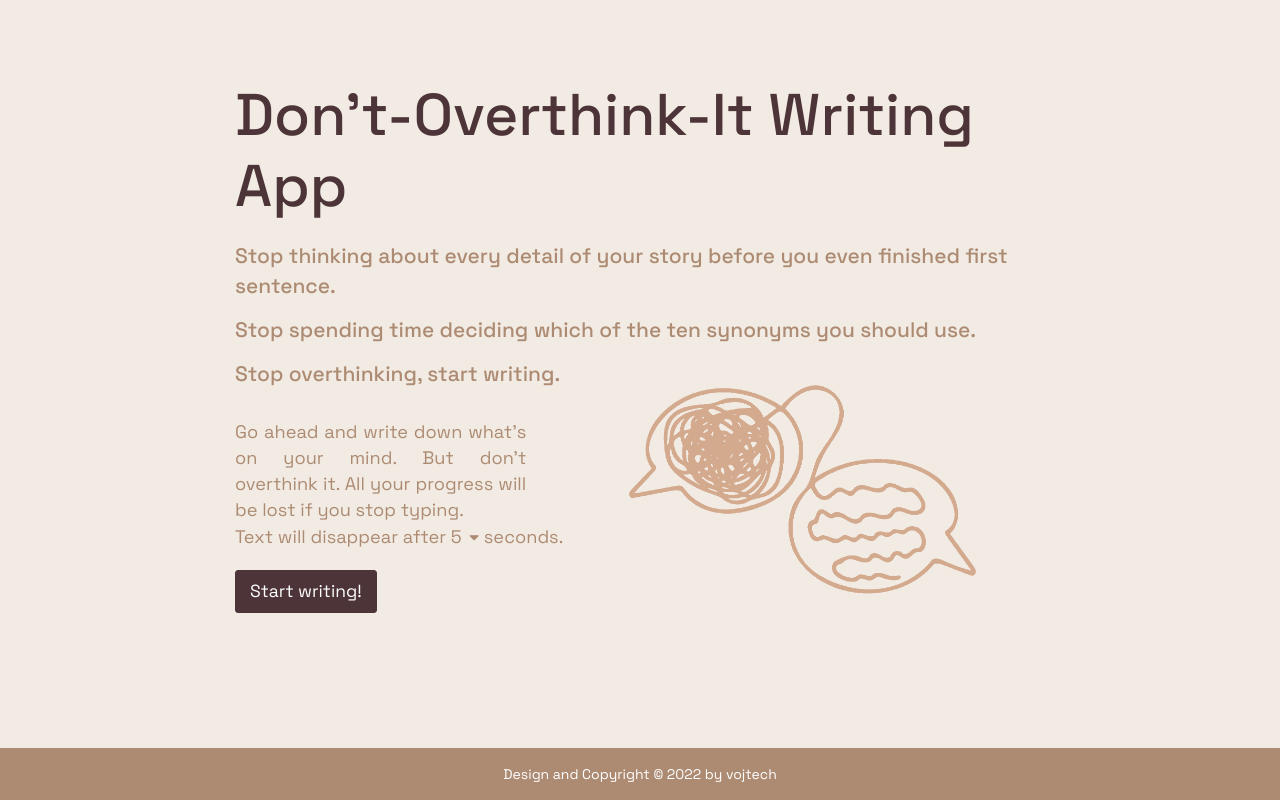
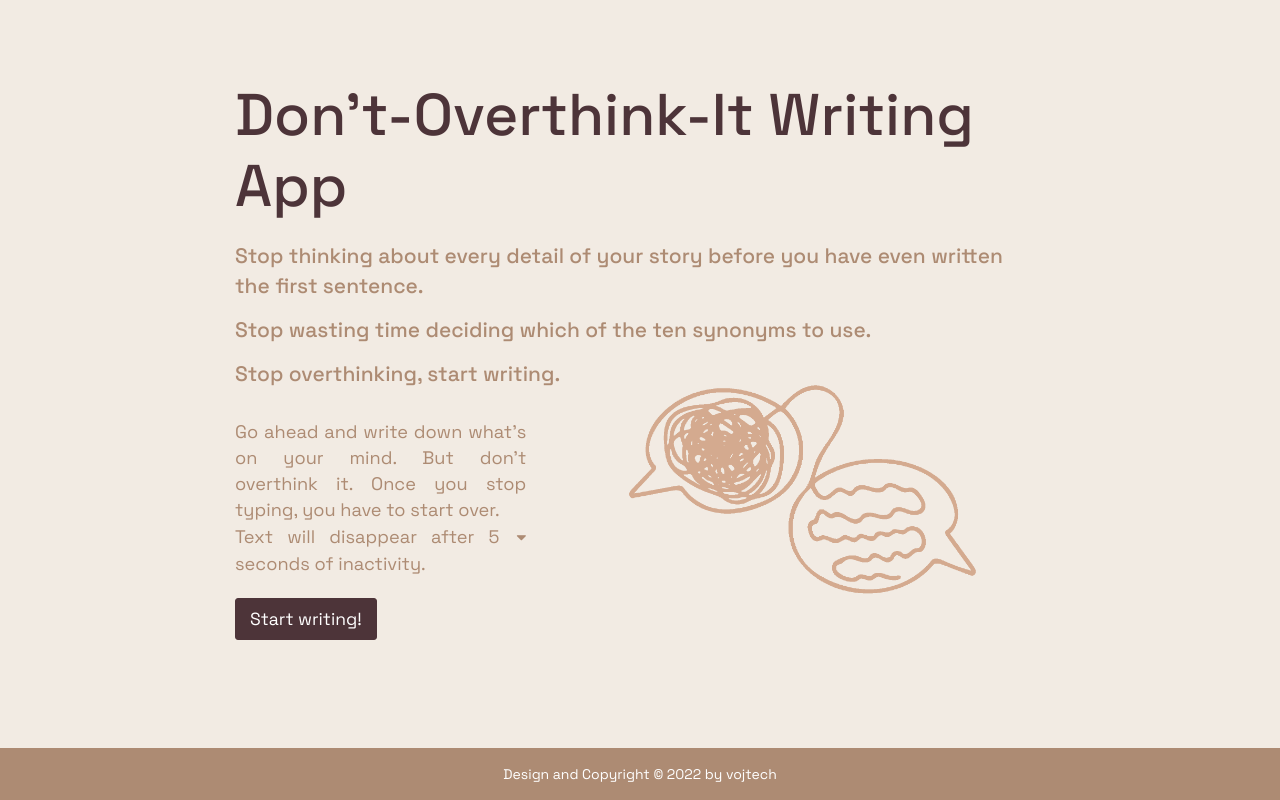
Before and after one commit to vojpr/Dont-Overthink-It_Writing_App, a Flask app: page / in a window 1280 px wide. Run offline with Flask 2, Linux system fonts and the light colour scheme; some libraries are stand-ins or nearby versions.

Commit message:
Final tweaks

```diff
--- a/static/css/styles.css
+++ b/static/css/styles.css
@@ -109,6 +109,11 @@ a:hover {
 
 .time-selector {
     color: #AD8B73;
+}
+
+.scrolling-dropdown-text {
+    text-align: justify !important;
+    width: 73%;
 }
 
 .ui.dropdown>.dropdown.icon {
--- a/templates/index.html
+++ b/templates/index.html
@@ -27,8 +27,8 @@
                 </div>
                 <div class="subtitle">
                     <h4>
-                        <p>Stop thinking about every detail of your story before you even finished first sentence.</p>
-                        <p>Stop spending time deciding which of the ten synonyms you should use.</p>
+                        <p>Stop thinking about every detail of your story before you have even written the first sentence.</p>
+                        <p>Stop wasting time deciding which of the ten synonyms to use.</p>
                         <p>Stop overthinking, start writing.</p>
                     </h4>
                 </div>
@@ -36,11 +36,11 @@
                     <div class="row">
                         <div class="col-lg-6">
                             <div class="description description-text">
-                                <p>Go ahead and write down what's on your mind. But don't overthink it. All your progress will be lost if you stop typing.</p>
+                                <p>Go ahead and write down what's on your mind. But don't overthink it. Once you stop typing, you have to start over.</p>
                             </div>
                             <form method="post" action="{{ url_for('write') }}">
                                 <div class="time-selector description-text">
-                                    <div class="ui scrolling dropdown">
+                                    <div class="ui scrolling dropdown scrolling-dropdown-text">
                                         Text will disappear after
                                         <input type='hidden' id='div-seconds-value' name="seconds-selector">
                                         <div id='div-seconds' class="text">5</div>
@@ -50,7 +50,7 @@
                                                 <div class="item">{{ number }}</div>
                                             {% endfor %}
                                         </div>
-                                        seconds.
+                                        seconds of inactivity.
                                     </div>
                                 </div>
                                 <button role="button" type="submit" class="btn btn-primary btn-lg btn-index">Start writing!</button>
```
